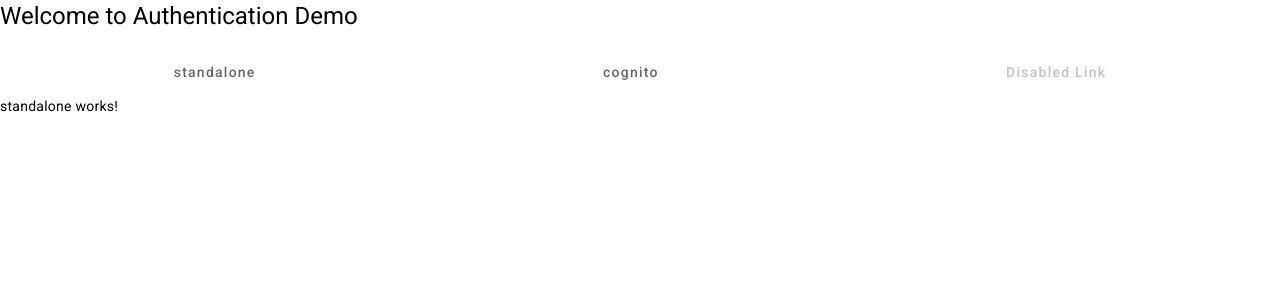
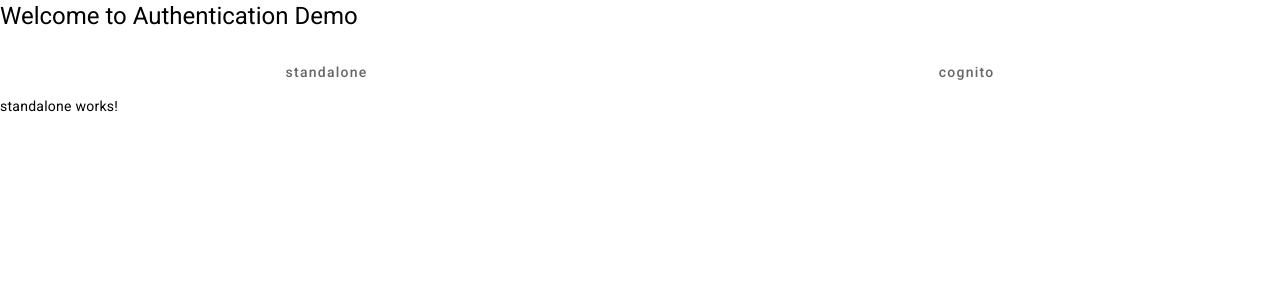
Before and after one commit to dylanbartley/demo_auth_app, an Angular app: page /standalone in a window 1280 px wide. Shown: the top 300 px of the page. Built offline with nearby package versions, Linux system fonts and the light colour scheme.

Commit message:
fixed routing in tests

```diff
--- a/src/app/app.component.html
+++ b/src/app/app.component.html
@@ -4,9 +4,9 @@
   @for (link of links; track link) {
     <a mat-tab-link
       (click)="activeLink = link"
+      [routerLink]="link"
       [active]="activeLink == link"> {{link}} </a>
   }
-  <a mat-tab-link disabled>Disabled Link</a>
 </nav>
 
 <mat-tab-nav-panel #tabPanel>
--- a/src/app/app.component.ts
+++ b/src/app/app.component.ts
@@ -1,6 +1,6 @@
 import { Component } from '@angular/core';
 import { CommonModule } from '@angular/common';
-import { RouterOutlet } from '@angular/router';
+import { RouterLink, RouterOutlet } from '@angular/router';
 
 import { MatTabsModule } from '@angular/material/tabs';
 
@@ -12,6 +12,7 @@ import { routes } from './app.routes';
   imports: [
     CommonModule,
     RouterOutlet,
+    RouterLink,
     MatTabsModule
   ],
   templateUrl: './app.component.html',
```
Also changed, not shown: 1 other file (tests, documents, lock files or other folders).
